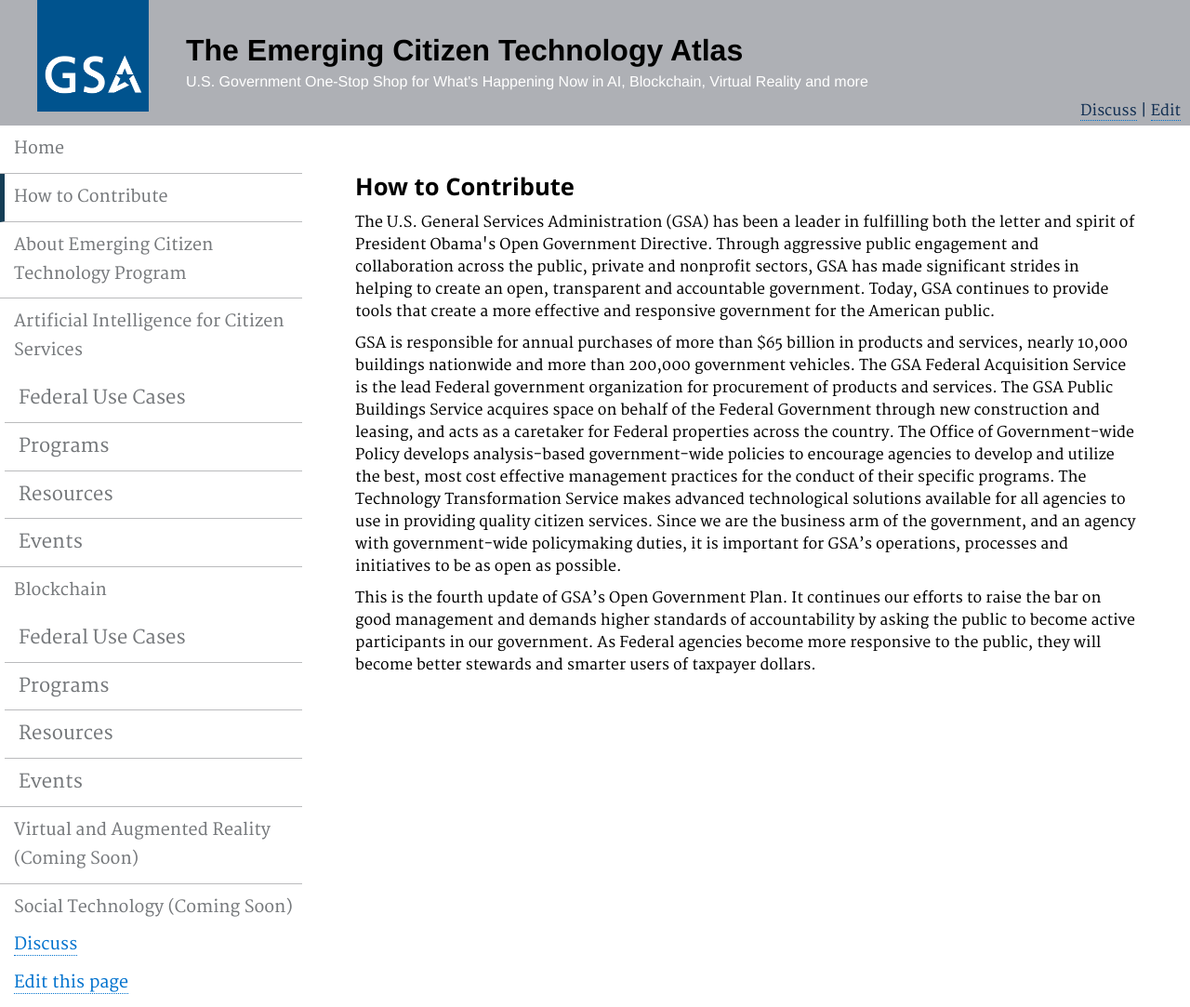
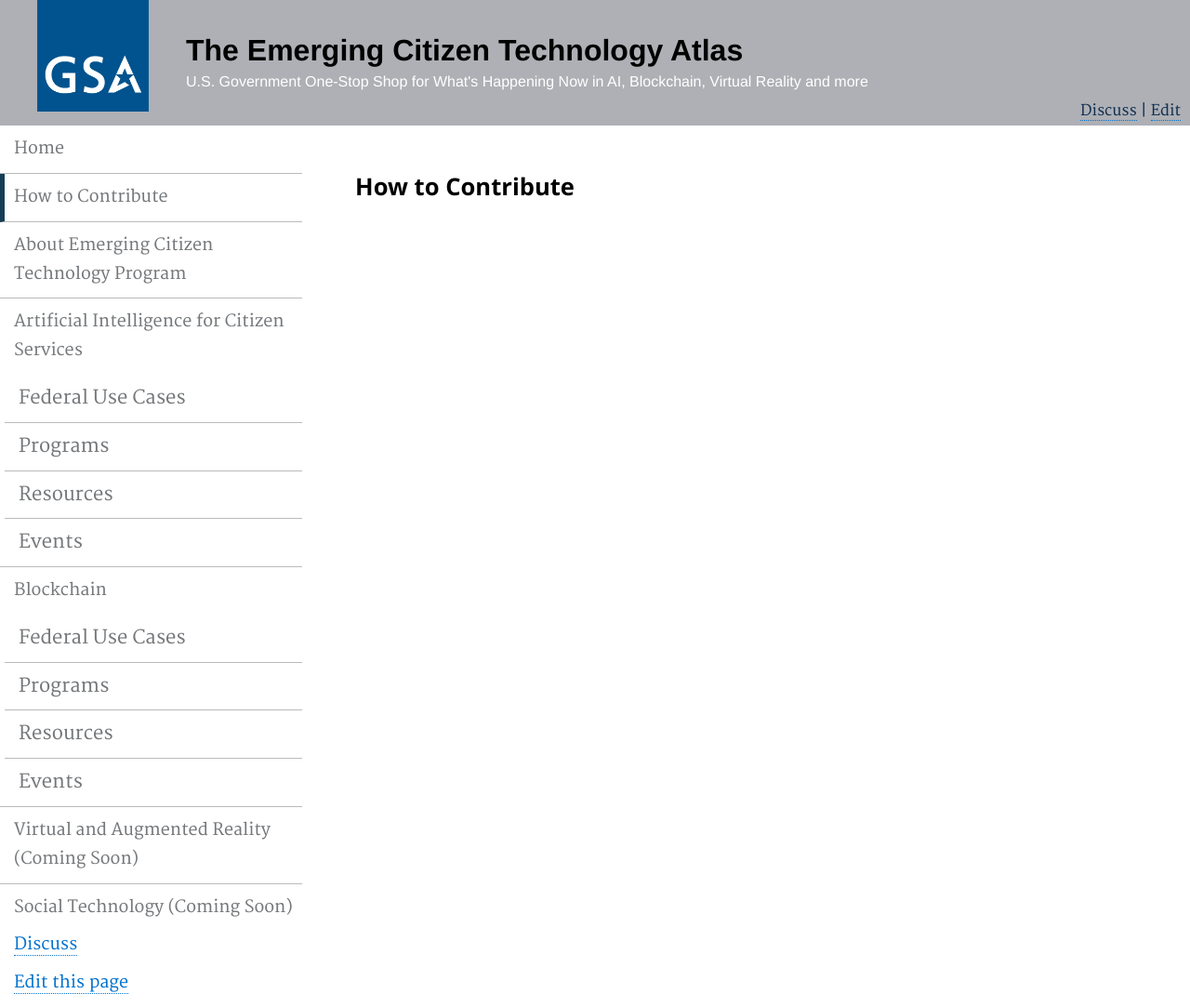
Before and after one commit to GSA/emerging-technology-atlas, a Jekyll site: the page built from pages/howto.md, in a window 1280 px wide. Shown: the whole page at 93% size. Built offline with Jekyll 4.4.1, drawn with Linux system fonts in a browser that asks for light colours.

Commit message:
Update howto.md

```diff
--- a/pages/howto.md
+++ b/pages/howto.md
@@ -6,9 +6,3 @@ description: ""
 ---
 
 ### How to Contribute
-
-<p>The U.S. General Services Administration (GSA) has been a leader in fulfilling both the letter and spirit of President Obama's Open Government Directive. Through aggressive public engagement and collaboration across the public, private and nonprofit sectors, GSA has made significant strides in helping to create an open, transparent and accountable government. Today, GSA continues to provide tools that create a more effective and responsive government for the American public.</p>
-
-<p>GSA is responsible for annual purchases of more than $65 billion in products and services, nearly 10,000 buildings nationwide and more than 200,000 government vehicles. The GSA Federal Acquisition Service is the lead Federal government organization for procurement of products and services. The GSA Public Buildings Service acquires space on behalf of the Federal Government through new construction and leasing, and acts as a caretaker for Federal properties across the country. The Office of Government-wide Policy develops analysis-based government-wide policies to encourage agencies to develop and utilize the best, most cost effective management practices for the conduct of their specific programs. The Technology Transformation Service makes advanced technological solutions available for all agencies to use in providing quality citizen services. Since we are the business arm of the government, and an agency with government-wide policymaking duties, it is important for GSA’s operations, processes and initiatives to be as open as possible.</p>
-
-<p>This is the fourth update of GSA’s Open Government Plan. It continues our efforts to raise the bar on good management and demands higher standards of accountability by asking the public to become active participants in our government. As Federal agencies become more responsive to the public, they will become better stewards and smarter users of taxpayer dollars.</p>
```
